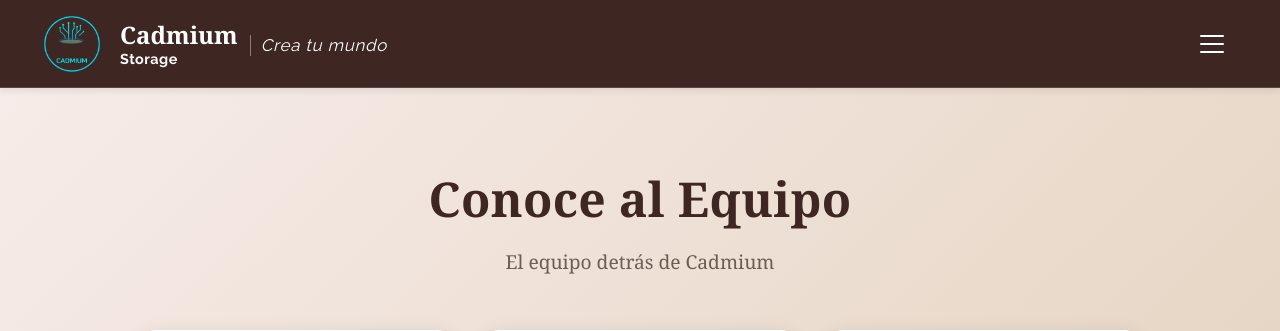
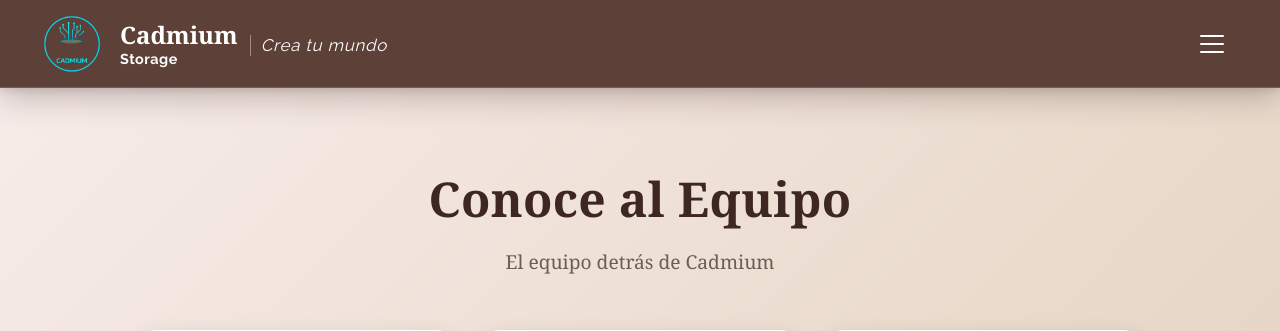
Before and after one commit to al-de-alberto/Cadmium, a Django app: page /equipo/ in a window 1280 px wide. Shown: the top 331 px of the page. Run offline with Django 4.2, Linux system fonts and the light colour scheme; some web fonts are replaced.

Commit message:
Unificar color del navbar en equipo y creditos con el mismo color del index (#5D4037)

```diff
--- a/templates/core/creditos.html
+++ b/templates/core/creditos.html
@@ -12,12 +12,14 @@
     }
 
     .navbar {
-        background-color: var(--sidebar-bg) !important;
+        background: #5D4037 !important;
         color: white !important;
         position: sticky !important;
         top: 0 !important;
         z-index: 1000 !important;
-        box-shadow: 0 2px 8px rgba(0, 0, 0, 0.1) !important;
+        box-shadow: 0 8px 32px rgba(62, 39, 35, 0.3),
+                    0 2px 8px rgba(0, 0, 0, 0.1) !important;
+        border-bottom: 1px solid rgba(255, 255, 255, 0.15) !important;
     }
 
     .navbar-brand {
--- a/templates/core/equipo.html
+++ b/templates/core/equipo.html
@@ -12,12 +12,14 @@
     }
 
     .navbar {
-        background-color: var(--sidebar-bg) !important;
+        background: #5D4037 !important;
         color: white !important;
         position: sticky !important;
         top: 0 !important;
         z-index: 1000 !important;
-        box-shadow: 0 2px 8px rgba(0, 0, 0, 0.1) !important;
+        box-shadow: 0 8px 32px rgba(62, 39, 35, 0.3),
+                    0 2px 8px rgba(0, 0, 0, 0.1) !important;
+        border-bottom: 1px solid rgba(255, 255, 255, 0.15) !important;
     }
 
     .navbar-brand {
```
